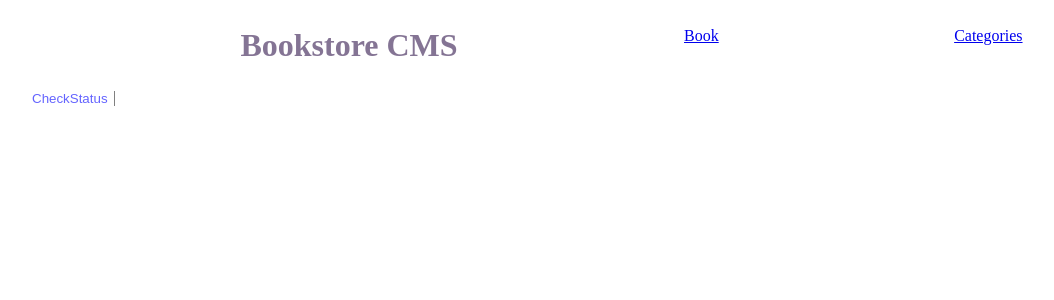
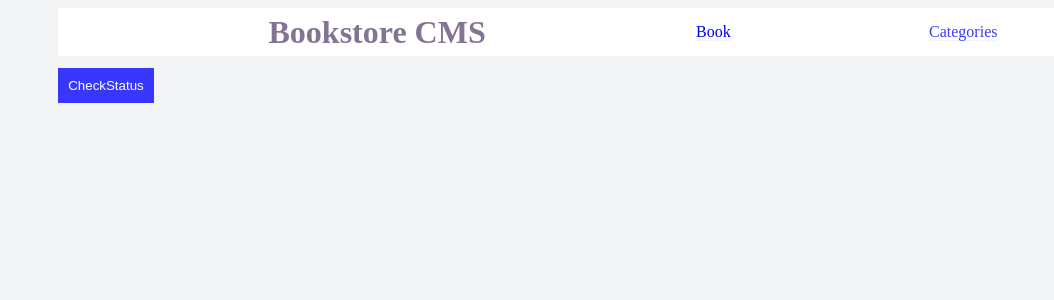
Before and after one commit to Hassaanjbaig-code/Bookstore-, a React (Create React App) app: page /Categories in a window 1280 px wide. Shown: the top 300 px of the page, without its empty margins (13-1067 px from the left). Built offline with nearby package versions, Linux system fonts and the light colour scheme.

Commit message:
Add style

```diff
--- a/src/App.css
+++ b/src/App.css
@@ -1,4 +1,13 @@
 * {
-  margin: 9px;
   padding: 0;
+  background-color: #f3f4f5;
 }
+
+.main {
+  width: 90%;
+  margin: 0 5%;
+}
+
+.white {
+  background-color: #fff;
+}
--- a/src/App.js
+++ b/src/App.js
@@ -13,13 +13,13 @@ class App extends Component {
 
   render() {
     return (
-      <>
+      <div className="main">
         <Header />
         <Routes>
           <Route path="/" element={<BooksContainer />} />
           <Route path="/Categories" element={<Categories />} />
         </Routes>
-      </>
+      </div>
     );
   }
 }
--- a/src/Component/BooksContainer.css
+++ b/src/Component/BooksContainer.css
@@ -10,6 +10,8 @@
   justify-content: space-between;
   align-items: center;
   padding: 20px;
+  background-color: #fff;
+  border: 1px solid #f3f4f5;
 }
 
 button {
@@ -18,14 +20,18 @@ button {
   color: #0000ff9c;
   border-right: solid 1px grey;
   padding-right: 6px;
+  margin-right: 3px;
+  cursor: pointer;
 }
 
 .main-data-show {
   line-height: 25px;
+  background-color: #fff;
 }
 
 .Progress {
   font-size: 1.6rem;
+  background-color: #fff;
 }
 
 .current-chapter-container {
--- a/src/Component/BooksContainer.js
+++ b/src/Component/BooksContainer.js
@@ -20,26 +20,25 @@ const BooksContainer = () => {
         {bookHolder.data.map((book) => (
           <li className="show" key={book.id} id={book.id}>
             <div className="main-data-show">
-              <h4>{book.category}</h4>
-              <h2>{book.title}</h2>
-              <p>{book.author}</p>
+              <h4 className="white">{book.category}</h4>
+              <h2 className="white">{book.title}</h2>
+              <p className="white">{book.author}</p>
               <button type="button">Comments</button>
               <button onClick={() => Deletehandle(book.id)} type="button"> Remove </button>
               <button type="button">Edit</button>
             </div>
-            <div className="Progress">
+            <div className="Progress white">
               <p>0% Completed</p>
             </div>
-            <div className="current-chapter-container">
-              <p>CURRENT CHAPTER</p>
-              <p>Chapter</p>
-              <button type="button" className="primary-button">UPDATE-PROGRESS</button>
+            <div className="current-chapter-container white">
+              <p className="white">CURRENT CHAPTER</p>
+              <p className="white">Chapter</p>
+              <button type="button" className="primary-button white">UPDATE-PROGRESS</button>
             </div>
           </li>
         ))}
         {bookHolder.data.lenght === 0 && <p>Kindle add add</p>}
       </ul>
-      <hr />
       <Formbook />
     </>
   );
--- a/src/Component/Formbook.css
+++ b/src/Component/Formbook.css
@@ -1,10 +1,18 @@
+.Add-Form {
+  height: 7rem;
+  border: 1px solid #91b5da;
+}
+
 form {
   display: flex;
   line-height: 1px;
+  width: 100%;
+  justify-content: space-evenly;
 }
 
 h3 {
   font-size: 1.3rem;
+  margin: 12px;
 }
 
 .text {
@@ -12,12 +20,24 @@ h3 {
   height: 2rem;
   font-size: 1.3rem;
   margin-bottom: 0;
+  padding: 5px;
 }
 
 select {
-  width: 10rem;
+  width: 6rem;
+  height: 2rem;
 }
 
 .submitfrom {
   width: 5rem;
+  height: 2rem;
+  border: none;
+  background: #0000ff70;
+  color: #fff;
+  border-radius: 6px;
+  cursor: pointer;
 }
+
+.submitfrom:active {
+  background-color: #0000ffc4;
+}
--- a/src/Component/Formbook.js
+++ b/src/Component/Formbook.js
@@ -19,13 +19,14 @@ const Formbook = () => {
     setAuthor('');
   };
   return (
-    <form onSubmit={handleclick}>
-      <legend>Add New Book</legend>
+    <div className="Add-Form white">
+      <h3 className="white">Add new Books</h3>
+      <form className="white" onSubmit={handleclick}>
         <input
           type="text"
           name="title"
           required
-        className="text"
+          className="text white"
           onChange={(e) => {
             setTitle(e.target.value);
           }}
@@ -35,7 +36,7 @@ const Formbook = () => {
           type="text"
           name="Author"
           required
-        className="text"
+          className="text white"
           onChange={(e) => {
             setAuthor(e.target.value);
           }}
@@ -47,8 +48,9 @@ const Formbook = () => {
           <option value="Science Fiction">Science Fiction</option>
           <option value="Economy">Economy</option>
         </select>
-      <input className="submitfrom" type="submit" value="Add Book" />
+        <input className="submitfrom white" type="submit" value="Add Book" />
       </form>
+    </div>
   );
 };
 
--- a/src/Component/Header.css
+++ b/src/Component/Header.css
@@ -4,9 +4,21 @@
   text-decoration: none;
   width: 100%;
   justify-content: space-evenly;
+  align-items: center;
+  height: 3rem;
+  background-color: #fff;
+  margin: 0;
 }
 
 .nav-menu h3 {
   font-size: 2rem;
   color: #3f2657a3;
 }
+
+li a {
+  text-decoration: none;
+}
+
+.active {
+  color: #0000ffc4;
+}
--- a/src/Component/Header.js
+++ b/src/Component/Header.js
@@ -18,10 +18,10 @@ const Header = () => {
   return (
     <nav className="nav-bar">
       <ul className="nav-menu">
-        <h3>Bookstore CMS</h3>
+        <h3 className="white">Bookstore CMS</h3>
         {links.map((link) => (
           <li key={link.id}>
-            <NavLink to={link.path} className="nav-item">
+            <NavLink to={link.path} className="nav-item white">
               {link.text}
             </NavLink>
           </li>
--- /dev/null
+++ b/src/Pages/Categories.css
@@ -0,0 +1,6 @@
+.button-catagory {
+  padding: 10px;
+  background-color: #0000ffc4;
+  color: #fff;
+  border: none;
+}
--- a/src/Pages/Categories.js
+++ b/src/Pages/Categories.js
@@ -1,6 +1,7 @@
 import React from 'react';
 import { useSelector, useDispatch } from 'react-redux';
 import { CheckStatus } from '../redux/categories/categories';
+import './Categories.css';
 
 const categories = () => {
   const dispatch = useDispatch(); // eslint-disable-line
@@ -9,7 +10,7 @@ const categories = () => {
   return (
     <div>
       <h3>{handle}</h3>
-      <button onClick={handleClick} type="button">CheckStatus</button>
+      <button className="button-catagory" onClick={handleClick} type="button">CheckStatus</button>
     </div>
   );
 };
```
Lines whose indentation alone changed are shown as unchanged.
